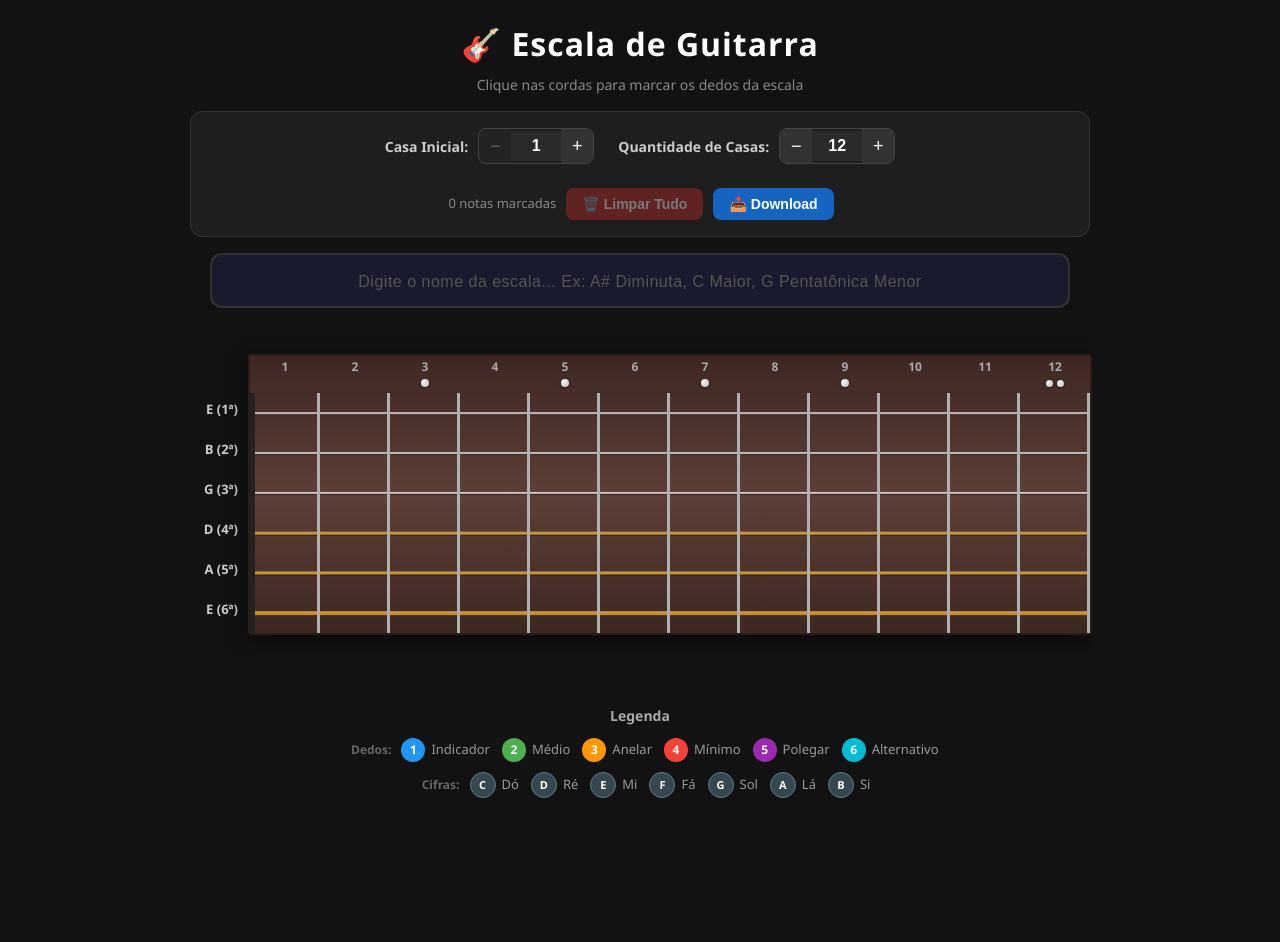
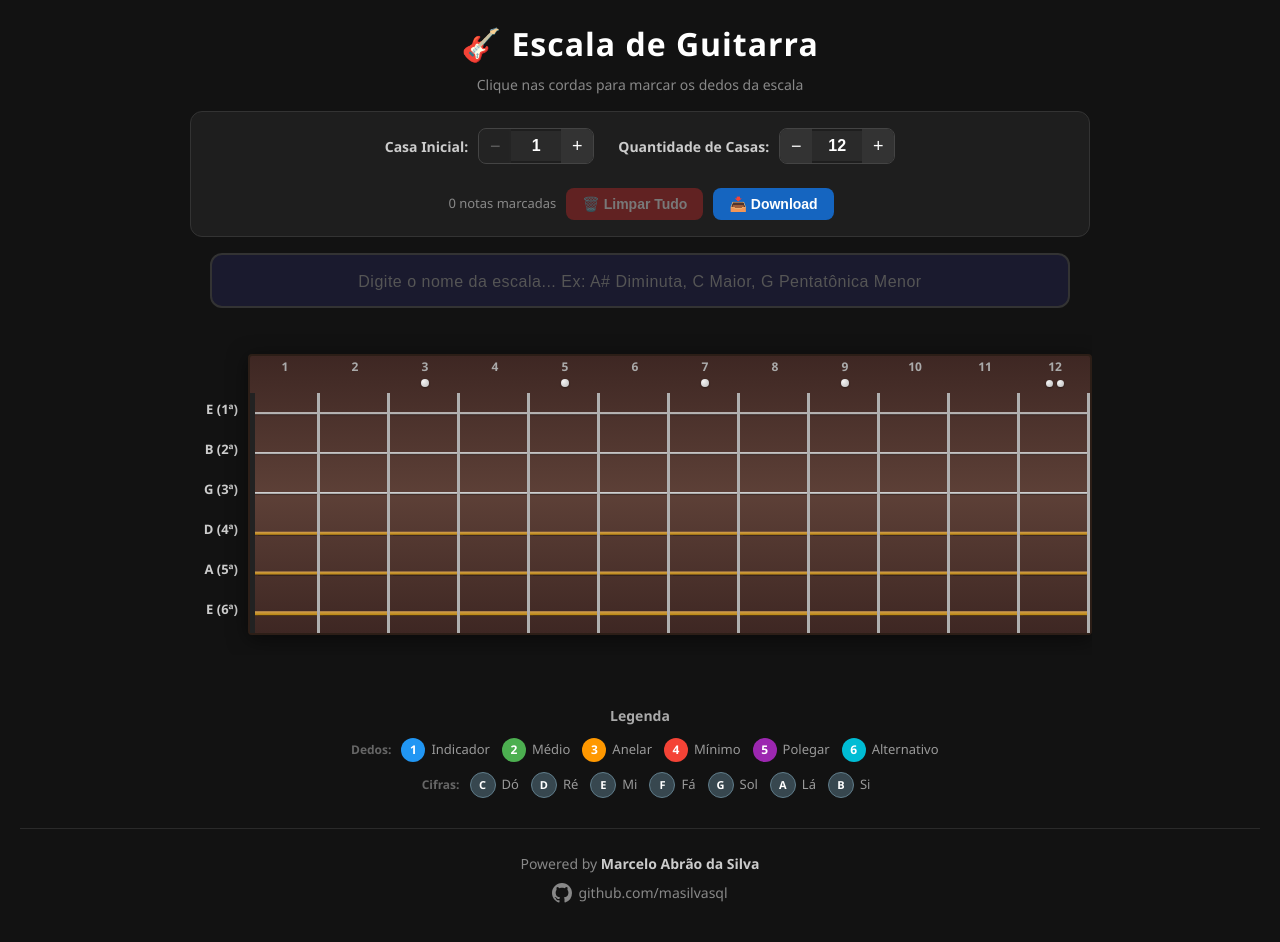
Before and after one commit to masilvasql/guitar-scale-app, a React (Vite) app in the folder guitar-scale-app/: page / in a window 1280 px wide. Shown: the top 942 px of the page. Before the commit the page ends 838 px from the top, so only its background shows below. Built offline with nearby package versions, Linux system fonts and the light colour scheme.

Commit message:
added powerde by

```diff
--- a/guitar-scale-app/src/App.css
+++ b/guitar-scale-app/src/App.css
@@ -360,6 +360,40 @@
   border-radius: 13px;
 }
 
+/* Footer */
+.app-footer {
+  display: flex;
+  flex-direction: column;
+  align-items: center;
+  gap: 8px;
+  padding: 24px 20px;
+  margin-top: 30px;
+  border-top: 1px solid #2a2a2a;
+  color: #888;
+  font-size: 14px;
+}
+
+.app-footer strong {
+  color: #ccc;
+}
+
+.github-link {
+  display: flex;
+  align-items: center;
+  gap: 6px;
+  color: #888;
+  text-decoration: none;
+  transition: color 0.2s ease;
+}
+
+.github-link:hover {
+  color: #fff;
+}
+
+.github-link svg {
+  flex-shrink: 0;
+}
+
 @keyframes slideUp {
   from {
     opacity: 0;
--- a/guitar-scale-app/src/App.jsx
+++ b/guitar-scale-app/src/App.jsx
@@ -409,6 +409,16 @@
           </div>
         </div>
       </div>
+
+      <footer className="app-footer">
+        <span>Powered by <strong>Marcelo Abrão da Silva</strong></span>
+        <a href="https://github.com/masilvasql" target="_blank" rel="noopener noreferrer" className="github-link">
+          <svg height="20" width="20" viewBox="0 0 16 16" fill="currentColor" aria-hidden="true">
+            <path d="M8 0C3.58 0 0 3.58 0 8c0 3.54 2.29 6.53 5.47 7.59.4.07.55-.17.55-.38 0-.19-.01-.82-.01-1.49-2.01.37-2.53-.49-2.69-.94-.09-.23-.48-.94-.82-1.13-.28-.15-.68-.52-.01-.53.63-.01 1.08.58 1.23.82.72 1.21 1.87.87 2.33.66.07-.52.28-.87.51-1.07-1.78-.2-3.64-.89-3.64-3.95 0-.87.31-1.59.82-2.15-.08-.2-.36-1.02.08-2.12 0 0 .67-.21 2.2.82.64-.18 1.32-.27 2-.27.68 0 1.36.09 2 .27 1.53-1.04 2.2-.82 2.2-.82.44 1.1.16 1.92.08 2.12.51.56.82 1.27.82 2.15 0 3.07-1.87 3.75-3.65 3.95.29.25.54.73.54 1.48 0 1.07-.01 1.93-.01 2.2 0 .21.15.46.55.38A8.013 8.013 0 0016 8c0-4.42-3.58-8-8-8z"/>
+          </svg>
+          github.com/masilvasql
+        </a>
+      </footer>
     </div>
   )
 }
```
